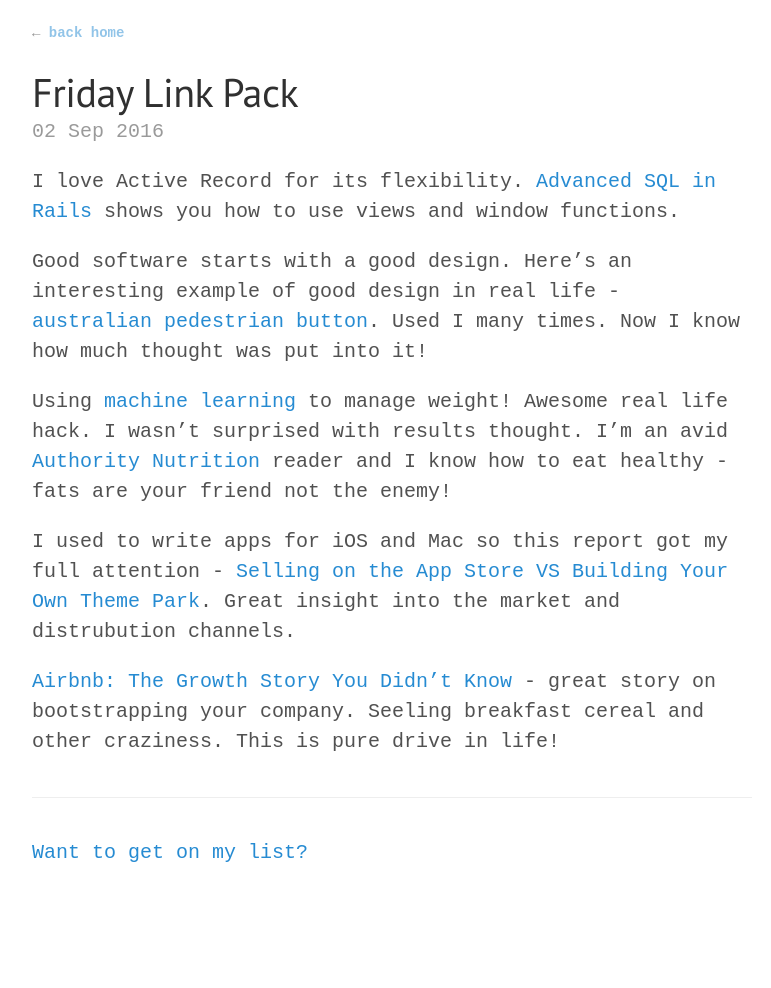
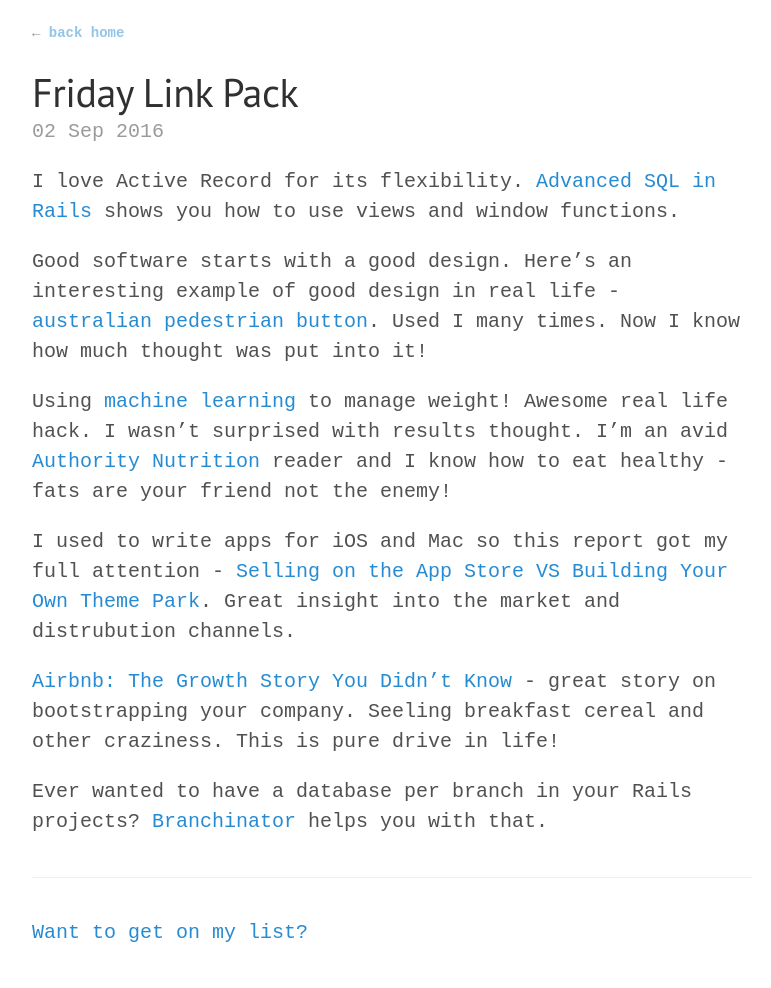
Before and after one commit to pawelniewie/pawelniewiadomski.com, a Jekyll site: the page built from _posts/2016-09-02-friday-link-pack.md, in a window 1280 px wide. Shown: the whole page, without its empty margins (248-1019 px from the left). Built offline with Jekyll 4.4.1, drawn with Linux system fonts in a browser that asks for light colours; Markdown is read by kramdown in place of the engine named in the settings; before the commit the page ends 908 px from its top, so only the background shows below that.

Commit message:
added branchinator link

```diff
--- a/_posts/2016-09-02-friday-link-pack.md
+++ b/_posts/2016-09-02-friday-link-pack.md
@@ -15,3 +15,5 @@
 I used to write apps for iOS and Mac so this report got my full attention - [Selling on the App Store VS Building Your Own Theme Park](http://devmate.com/mac-dev-survey). Great insight into the market and distrubution channels.
 
 [Airbnb: The Growth Story You Didn't Know](https://growthhackers.com/growth-studies/airbnb) - great story on bootstrapping your company. Seeling breakfast cereal and other craziness. This is pure drive in life!
+
+Ever wanted to have a database per branch in your Rails projects? [Branchinator](https://github.com/pawelniewie/branchinator) helps you with that.
```
